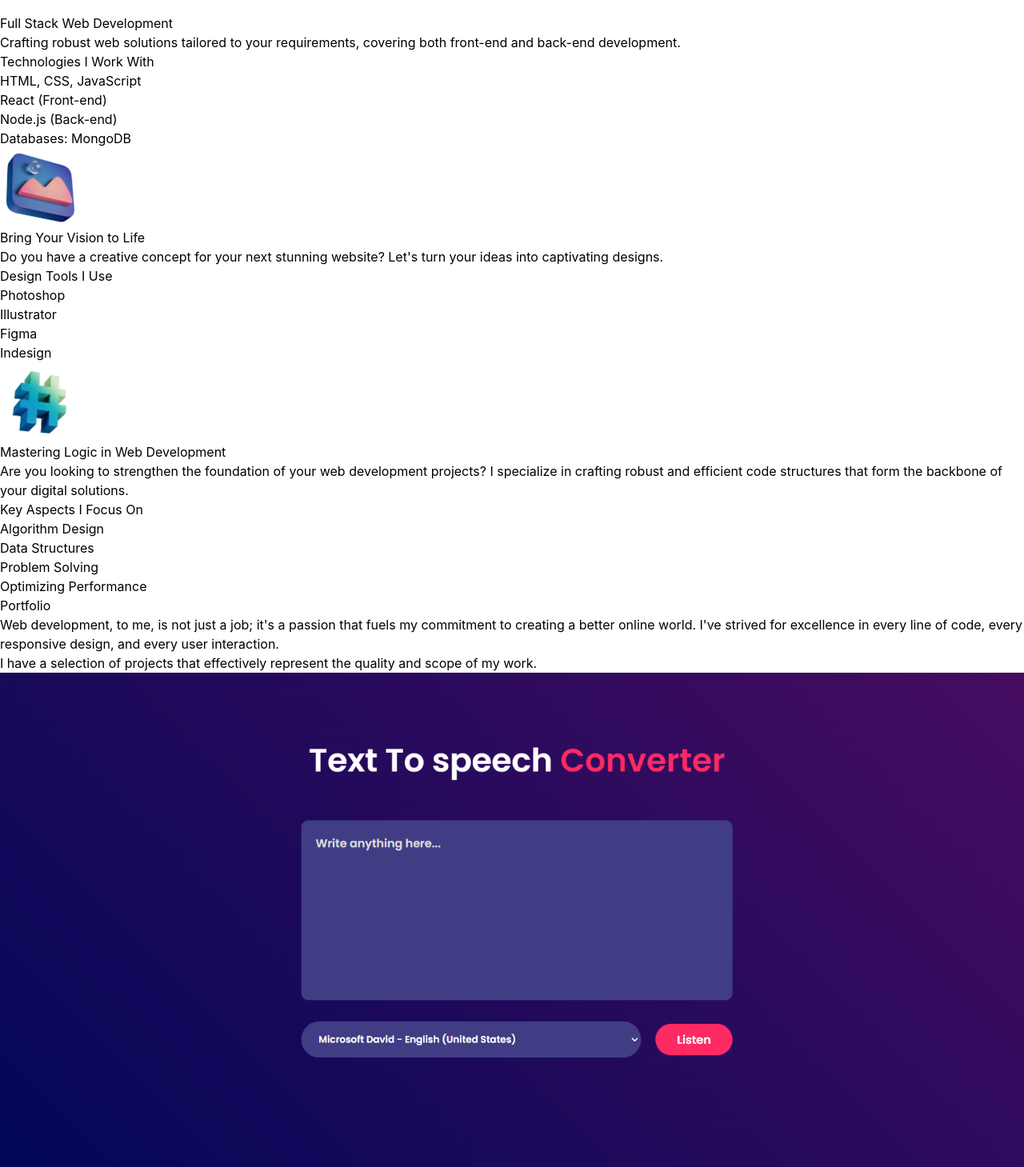
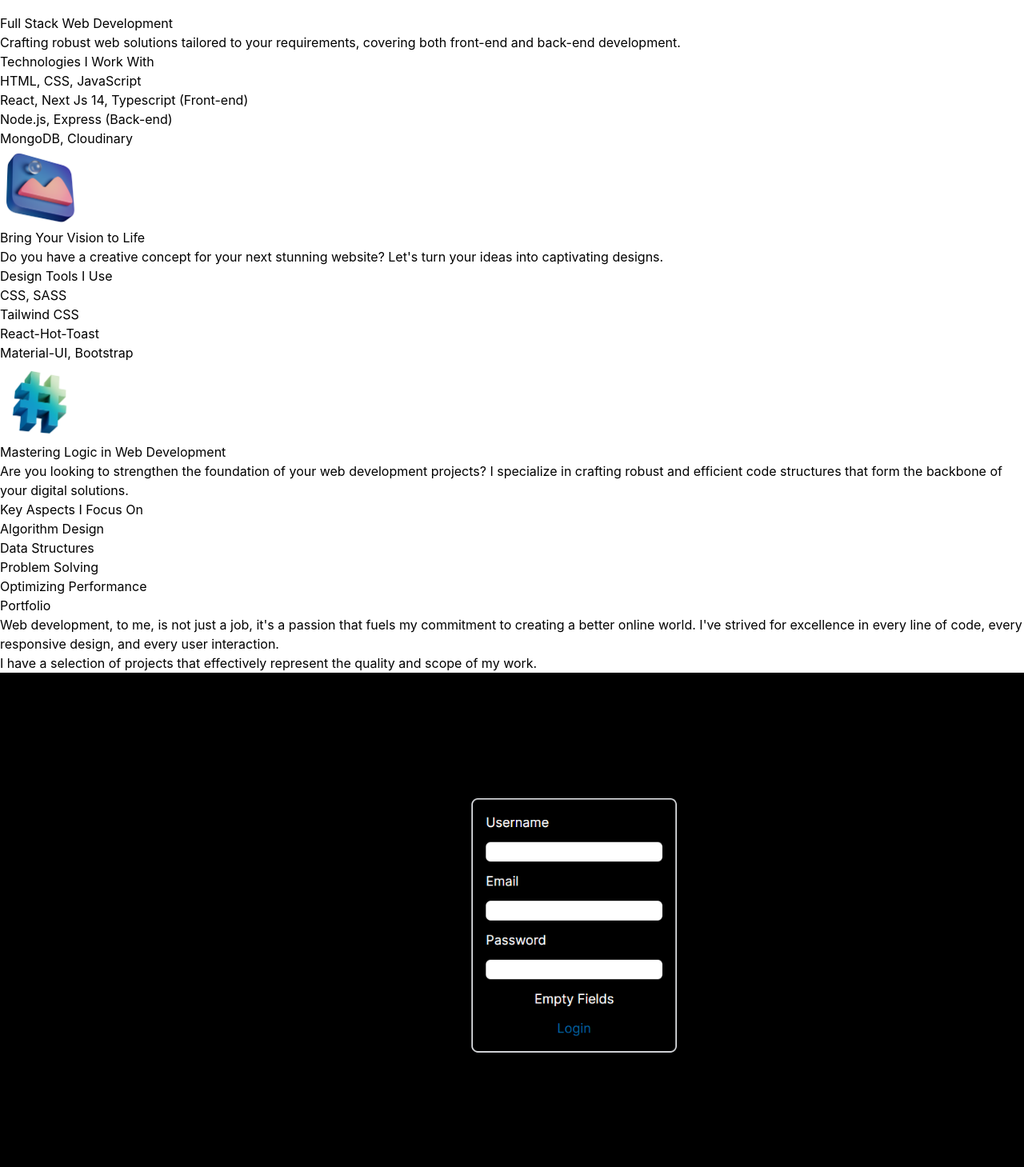
Before and after one commit to iutkarsh077/Portfolio, a React (Vite) app: page / in a window 1280 px wide. Shown: the part 1251-2710 px from the top of the page at 80% size. Built offline with nearby package versions, Linux system fonts and the light colour scheme.

Commit message:
Update Projectss

```diff
--- a/src/App.jsx
+++ b/src/App.jsx
@@ -9,6 +9,8 @@ import weather from "./assets/Text to speech - Google Chrome 19-10-2023 13_43_25
 import cal from "./assets/Text to speech - Google Chrome 19-10-2023 13_44_46.png";
 import textmanipulate from "./assets/Text to speech - Google Chrome 19-10-2023 13_45_58.png";
 import development from "./assets/devlopment.png";
+import auth from './assets/auth.png';
+import imageSharingApp from './assets/insta first.png';
 
 import {
   AiFillTwitterCircle,
@@ -22,7 +24,7 @@ export default function App() {
       <main className="bg-white px-10 dark:bg-gray-900 md:px-20 lg:px-40">
         <section className="min-h-screen">
           <nav className="py-10 mb-12 flex justify-between dark:text-white">
-            <h1 className="font-burtons text-xl">Web Developer</h1>
+            <h1 className="font-burtons text-xl font-semibold">FullStack Web Developer</h1>
             <ul className="flex items-center">
               <li>
                 <a
@@ -40,7 +42,7 @@ export default function App() {
               Utkarsh Singh
             </h2>
             <h3 className="text-2xl py-2 dark:text-white md:text-3xl">
-              Developer and designer.
+              Developer and Designer.
             </h3>
             <p className="text-md py-5 leading-8 text-gray-800 dark:text-gray-200 max-w-xl mx-auto md:text-xl">
               Providing services for programming and design content needs. Join
@@ -112,9 +114,9 @@ export default function App() {
               </p>
               <h4 className="py-4 text-teal-600">Technologies I Work With</h4>
               <p className="text-gray-800 py-1">HTML, CSS, JavaScript</p>
-              <p className="text-gray-800 py-1">React (Front-end)</p>
-              <p className="text-gray-800 py-1">Node.js (Back-end)</p>
-              <p className="text-gray-800 py-1">Databases: MongoDB</p>
+              <p className="text-gray-800 py-1">React, Next Js 14, Typescript (Front-end)</p>
+              <p className="text-gray-800 py-1">Node.js, Express (Back-end)</p>
+              <p className="text-gray-800 py-1">MongoDB, Cloudinary</p>
             </div>
             <div className="text-center shadow-lg p-10 rounded-xl my-10 dark:bg-white flex-1 hover:scale-105 hover:ease-in-out hover:cursor-pointer flex flex-col items-center">
               <img
@@ -130,10 +132,10 @@ export default function App() {
                 Let's turn your ideas into captivating designs.
               </p>
               <h4 className="py-4 text-teal-600">Design Tools I Use</h4>
-              <p className="text-gray-800 py-1">Photoshop</p>
-              <p className="text-gray-800 py-1">Illustrator</p>
-              <p className="text-gray-800 py-1">Figma</p>
-              <p className="text-gray-800 py-1">Indesign</p>
+              <p className="text-gray-800 py-1">CSS, SASS</p>
+              <p className="text-gray-800 py-1">Tailwind CSS</p>
+              <p className="text-gray-800 py-1">React-Hot-Toast</p>
+              <p className="text-gray-800 py-1">Material-UI, Bootstrap</p>
             </div>
 
             <div className="text-center shadow-lg p-10 rounded-xl my-10 dark:bg-white flex-1 hover:scale-105 hover:ease-in-out hover:cursor-pointer flex flex-col items-center">
@@ -163,7 +165,7 @@ export default function App() {
           <div>
             <h3 className="text-3xl py-1 dark:text-white">Portfolio</h3>
             <p className="text-md py-2 leading-8 text-gray-800 dark:text-gray-200">
-              Web development, to me, is not just a job; it's a passion that
+              Web development, to me, is not just a job, it's a passion that
               fuels my commitment to creating a better online world. I've
               strived for excellence in every line of code, every responsive
               design, and every user interaction.
@@ -174,6 +176,32 @@ export default function App() {
             </p>
           </div>
           <div className="flex flex-col gap-10 py-10 lg:flex-row lg:flex-wrap">
+            <div className="basis-1/3 flex-1">
+              <a
+                href="https://authentication-system-32ypjptib-iutkarsh077s-projects.vercel.app/login"
+                target="_blank"
+              >
+                <img
+                  className="rounded-lg object-cover"
+                  style={{ width: "100%", height: "100%" }}
+                  src={auth}
+                  alt="Auth System"
+                />
+              </a>
+            </div>
+            <div className="basis-1/3 flex-1">
+              <a
+                href="https://github.com/iutkarsh077/home"
+                target="_blank"
+              >
+                <img
+                  className="rounded-lg object-cover"
+                  style={{ width: "100%", height: "100%" }}
+                  src={imageSharingApp}
+                  alt="Image Sharing App"
+                />
+              </a>
+            </div>
             <div className="basis-1/3 flex-1">
               <a
                 href="https://iutkarsh077.github.io/Text-To-Speech/"
```
Also changed, not shown: src/assets/auth.png (added), src/assets/insta first.png (added).
